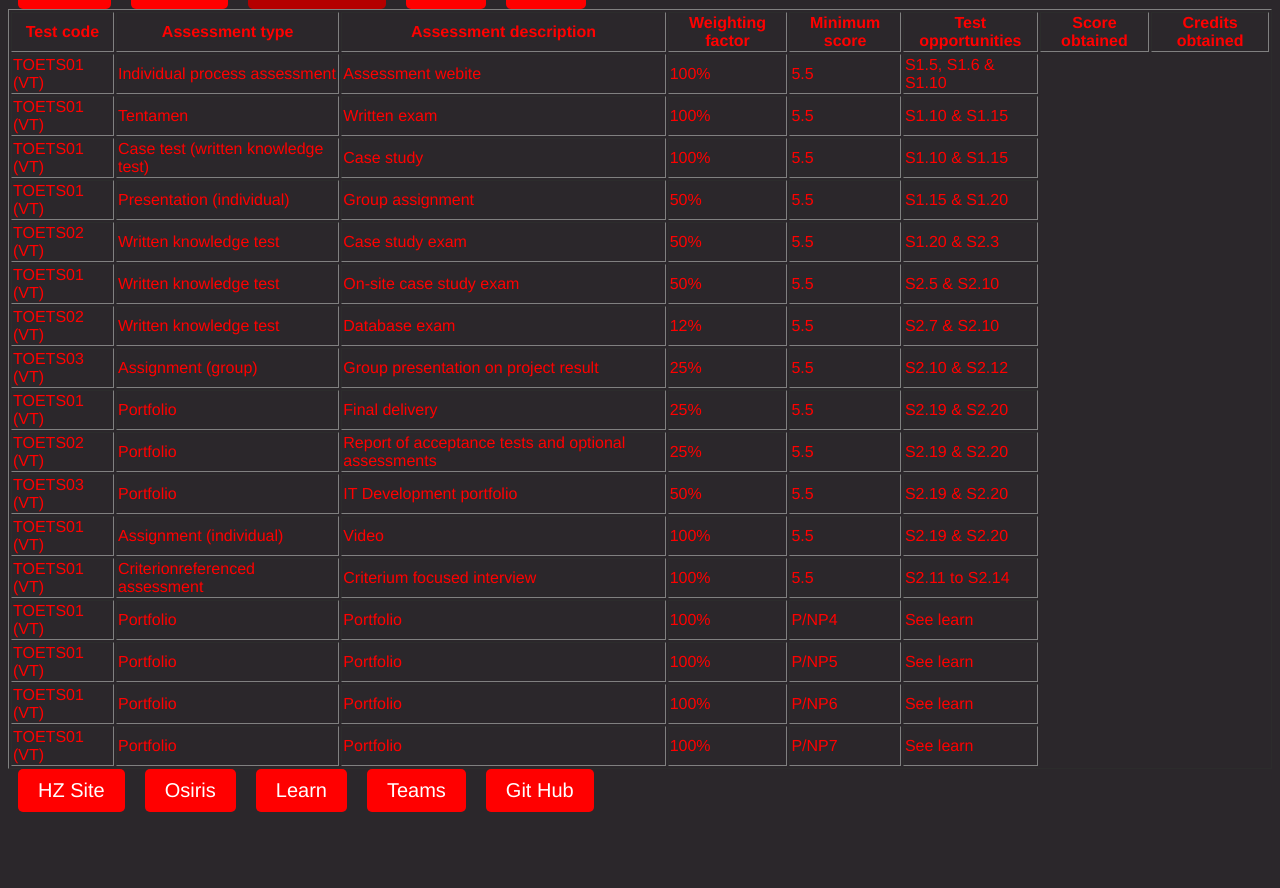
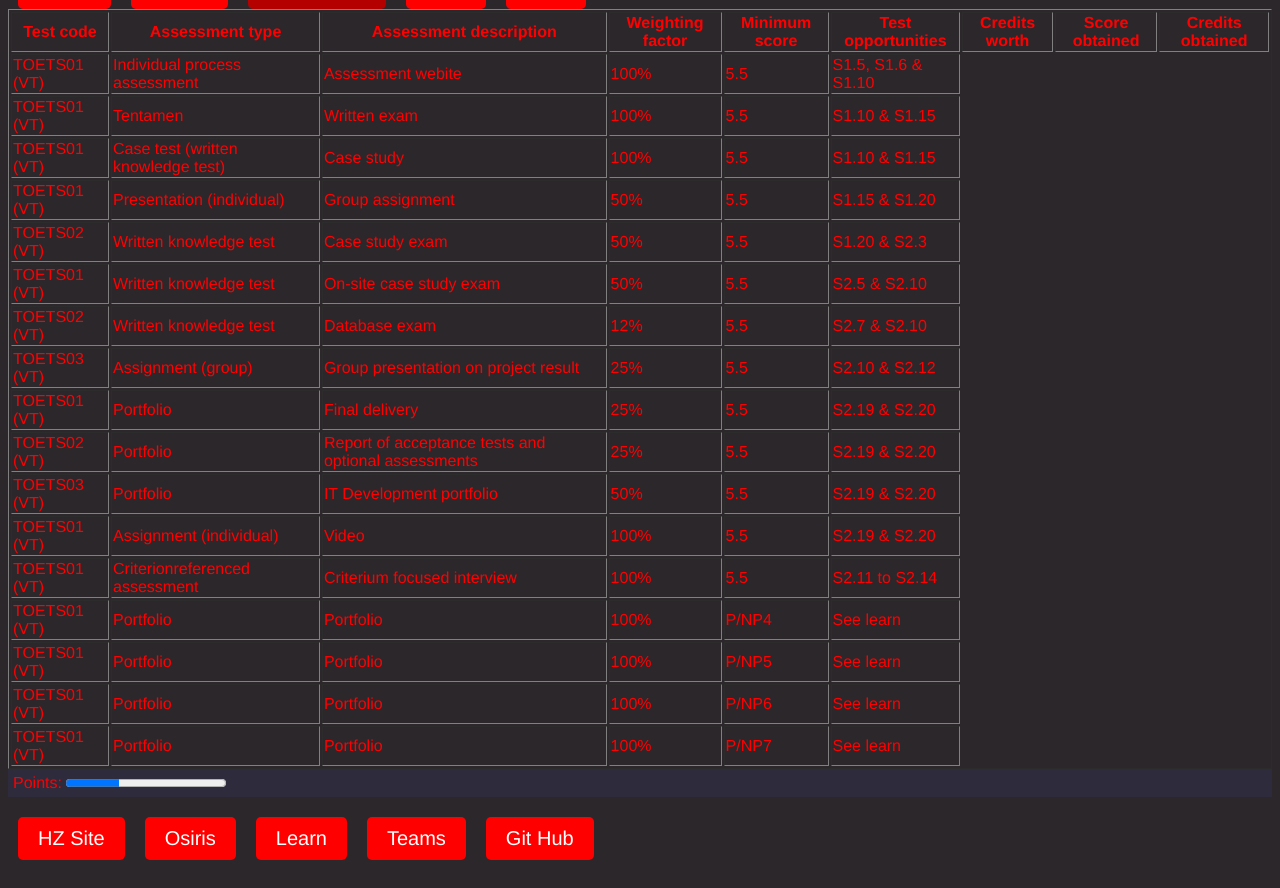
Before and after one commit to Gogu101/.github.io, a plain HTML site: page dashboard.html in a window 1280 px wide. Shown: the part 42-930 px from the top of the page. Before the commit the page ends 862 px from the top, so only its background shows below. Drawn offline with Linux system fonts and the light colour scheme.

Commit message:
Made changes to the webfile

```diff
--- a/dashboard.html
+++ b/dashboard.html
@@ -25,6 +25,7 @@
         <th>Weighting factor</th>
         <th>Minimum score</th>
         <th>Test opportunities</th>
+        <th>Credits worth</th>
         <th>Score obtained</th>
         <th>Credits obtained</th>
     </tr>
@@ -173,12 +174,14 @@
         <td>P/NP7</td>
         <td>See learn</td>
     </tr>
-
-
 </table>
+<div>
+    <label for="progressbardata">Points:</label>
+    <progress id="progressbardata" name="progressbar" max="60" value="20"></progress>
+</div>
 </body>
 <ul id aside>
-    <ul id="navbar">
+    <ul id="aside">
       <li><a href="https://hz.nl/ ">HZ Site</a></li>
       <li><a href="https://hz.osiris-student.nl/">Osiris</a></li>
       <li><a href="https://learn.hz.nl/">Learn</a></li>
--- a/style.css
+++ b/style.css
@@ -55,9 +55,9 @@ div
     color: white;
 }
 
-#navbar {font-size: 20px;}
+#aside {font-size: 20px;}
 
-#navbar {
+#aside {
   list-style-type: none;
   margin: 0;
   padding: 0;
@@ -65,8 +65,8 @@ div
 }
 
 
-#navbar li {
-  margin: 0 10px;
+#aside li {
+  margin: 20px 10px;
   display: inline;
 }
 
@@ -79,9 +79,9 @@ div
   text-decoration: none;
   border-radius: 5px;
 }
-#navbar li a.active {
+#aside li a.active {
   background-color: #B50000; }
- #navbar li a:hover:not(.active) {
+ #aside li a:hover:not(.active) {
     background-color: #610000;
     color: white;
 }
```
Also changed, not shown: blog.html (+1 -1 lines), faq.html (+1 -1 lines), index.html (+2 -2 lines), profile.html (+1 -1 lines).
